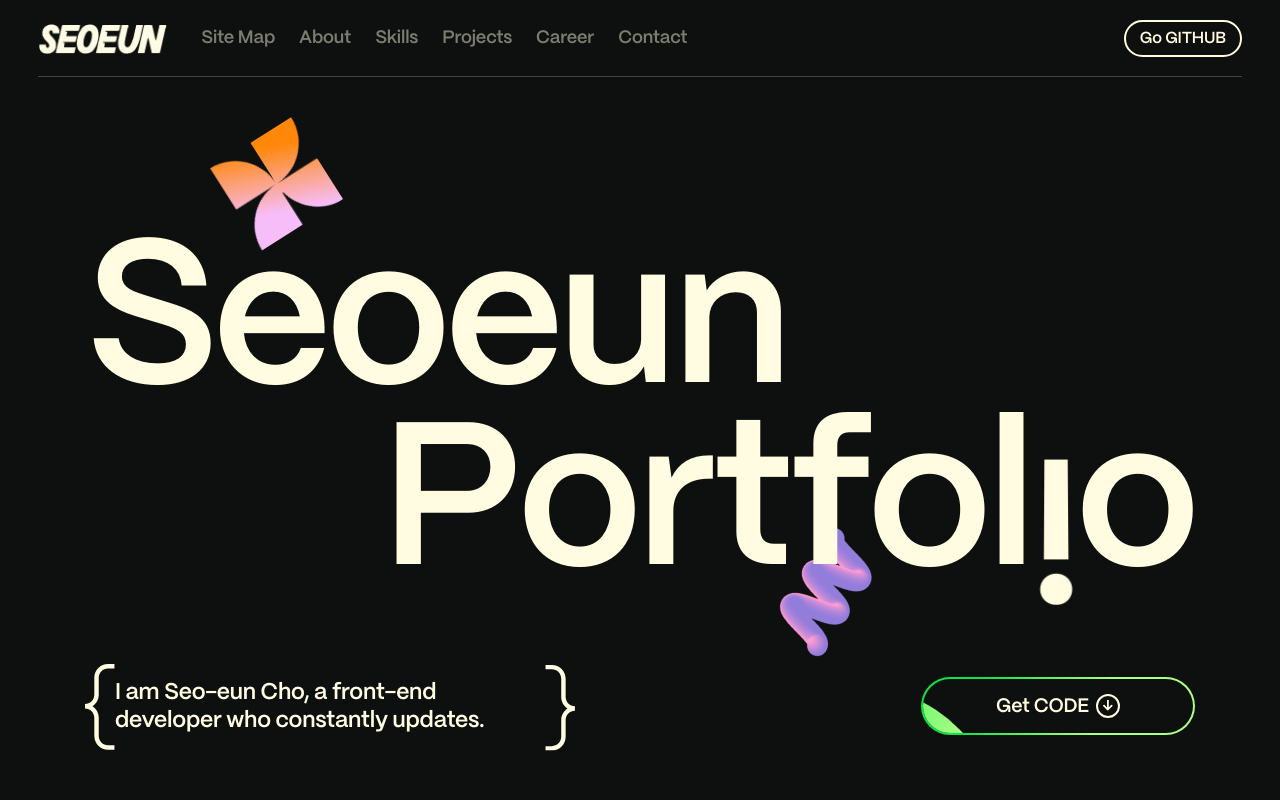
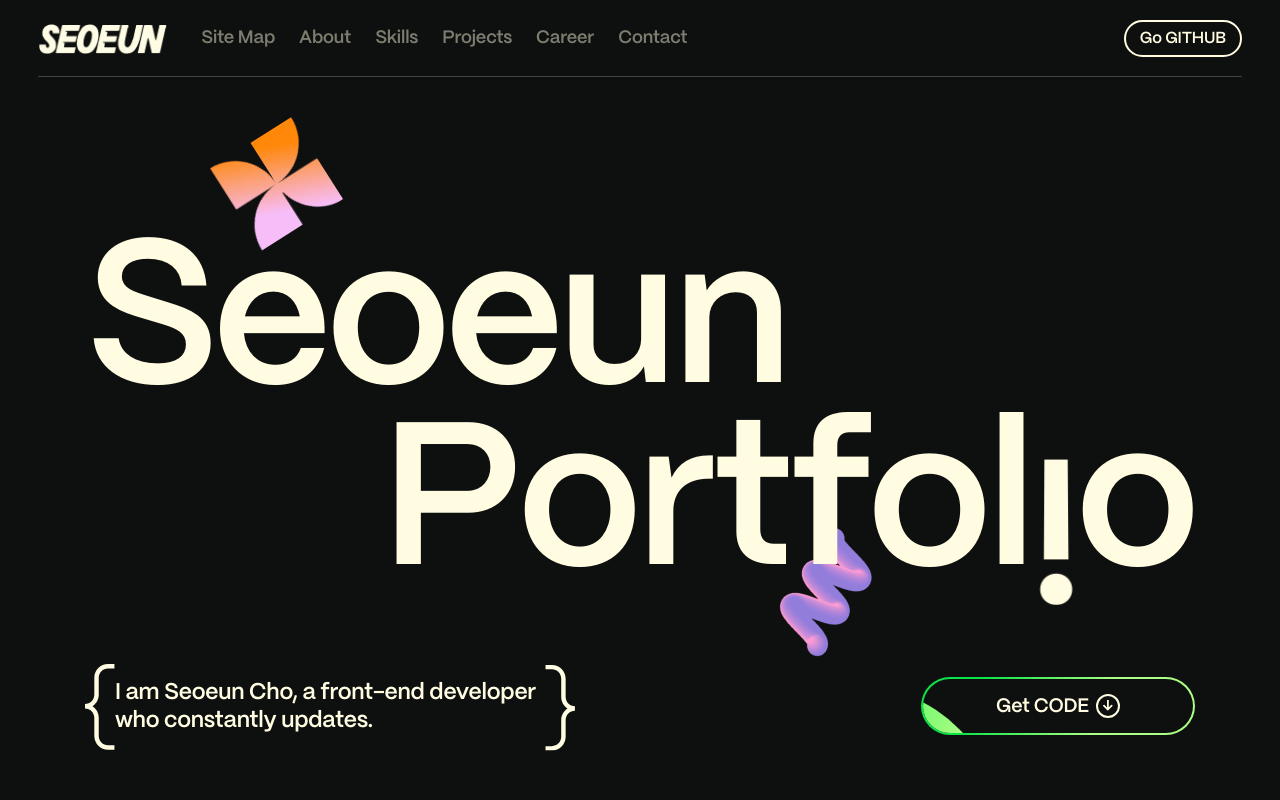
Before and after one commit to SeoeunCho/Portfolio2023, a React (Create React App) app: page / in a window 1280 px wide. Shown: the top 800 px of the page. Built offline with nearby package versions, Linux system fonts and the light colour scheme.

Commit message:
📸  스크린샷 추가

```diff
--- a/src/components/Intro.jsx
+++ b/src/components/Intro.jsx
@@ -82,7 +82,7 @@ const Intro = () => {
                   />
                 </svg>
               </div>
-              <p className="subtitle__label">I am Seo-eun Cho, a front-end developer who constantly updates.</p>
+              <p className="subtitle__label">I am Seoeun Cho, a front-end developer who constantly updates.</p>
               <div className="subtitle__brace">
                 <svg xmlns="http://www.w3.org/2000/svg" fill="none" viewBox="0 0 27 78" aria-hidden="true">
                   <path
```
Also changed, not shown: 1 other file (tests, documents, lock files or other folders).
